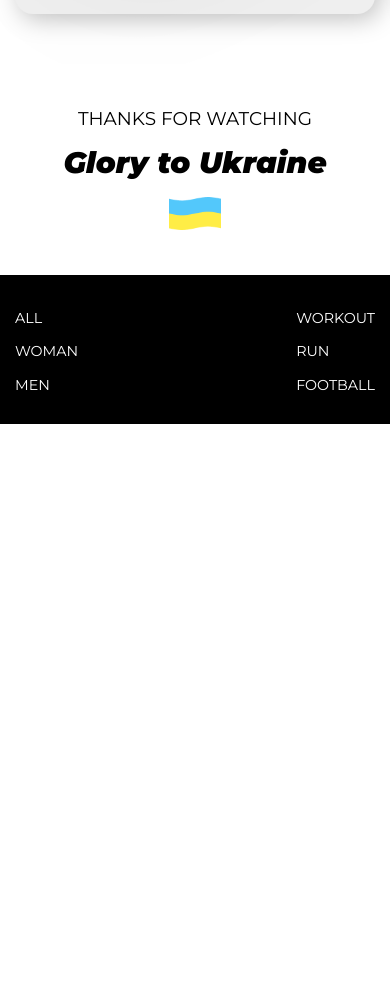
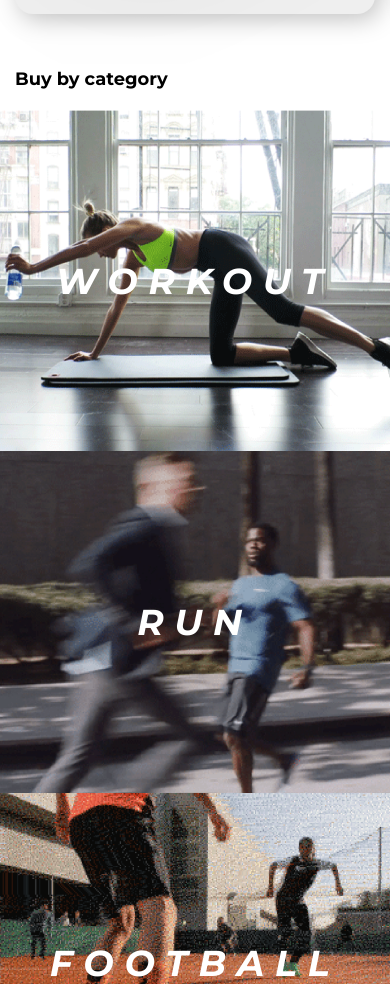
Before and after one commit to DimaD10/YourSneaker, a plain HTML site: page index.html in a window 390 px wide. Shown: the part 1942-2926 px from the top of the page. Before the commit the page ends 2366 px from the top, so only its background shows below. Drawn offline with nearby package versions, Linux system fonts and the light colour scheme.

Commit message:
Category finished, added smooth effect

```diff
--- a/css/style.css
+++ b/css/style.css
@@ -1177,13 +1177,13 @@ body {
     margin-top: calc(25px + 45 * (100vw - 320px) / 880);
   }
 }
-.slider__title {
+.slider__title, .category__title {
   font-weight: 700;
   font-size: 40px;
   line-height: 120%;
 }
 @media (max-width: 1200px) {
-  .slider__title {
+  .slider__title, .category__title {
     font-size: calc(16px + 24 * (100vw - 320px) / 880);
   }
 }
@@ -1241,6 +1241,118 @@ body {
 @media (max-widht: 767.98px) {
   .swiper-slide-prev, .swiper-slide-next {
     pointer-events: none;
+  }
+}
+
+.category__container {
+  display: -webkit-box;
+  display: -ms-flexbox;
+  display: flex;
+  -webkit-box-orient: vertical;
+  -webkit-box-direction: normal;
+      -ms-flex-direction: column;
+          flex-direction: column;
+}
+@media (max-width: 767.98px) {
+  .category__container {
+    padding: 0;
+  }
+}
+.category__title {
+  margin: 50px 0 30px 0;
+}
+@media (max-width: 1200px) {
+  .category__title {
+    margin-bottom: calc(20px + 10 * (100vw - 320px) / 880);
+    margin-top: calc(0px + 50 * (100vw - 320px) / 880);
+  }
+}
+@media (max-width: 767.98px) {
+  .category__title {
+    margin-left: 15px;
+  }
+}
+
+.category-slider {
+  display: -webkit-box;
+  display: -ms-flexbox;
+  display: flex;
+  -webkit-box-orient: vertical;
+  -webkit-box-direction: normal;
+      -ms-flex-direction: column;
+          flex-direction: column;
+}
+
+.category-slide {
+  display: -webkit-box;
+  display: -ms-flexbox;
+  display: flex;
+  -webkit-box-align: center;
+      -ms-flex-align: center;
+          align-items: center;
+  position: relative;
+}
+.category-slide:nth-child(2n) {
+  -webkit-box-orient: horizontal;
+  -webkit-box-direction: reverse;
+      -ms-flex-direction: row-reverse;
+          flex-direction: row-reverse;
+}
+.category-slide__left {
+  width: 50%;
+  display: -webkit-box;
+  display: -ms-flexbox;
+  display: flex;
+  -webkit-box-pack: center;
+      -ms-flex-pack: center;
+          justify-content: center;
+}
+@media (max-width: 767.98px) {
+  .category-slide__left {
+    width: 100%;
+    height: 100%;
+    position: absolute;
+    top: 0;
+    left: 0;
+    -webkit-box-align: center;
+        -ms-flex-align: center;
+            align-items: center;
+  }
+}
+.category-slide__title {
+  font-style: italic;
+  font-weight: 700;
+  font-size: 36px;
+  letter-spacing: 0.3em;
+  text-transform: uppercase;
+  color: #000000;
+  -webkit-transition: color ease-in-out 0.2s;
+  transition: color ease-in-out 0.2s;
+}
+.category-slide__title:hover {
+  color: #698de4;
+}
+@media (max-width: 767.98px) {
+  .category-slide__title {
+    color: #fff;
+  }
+}
+.category-slide__right {
+  width: 50%;
+  overflow: hidden;
+  height: 100%;
+}
+.category-slide__right img {
+  width: 100%;
+  height: 100%;
+  -o-object-fit: cover;
+     object-fit: cover;
+  -o-object-position: center;
+     object-position: center;
+}
+@media (max-width: 767.98px) {
+  .category-slide__right {
+    width: 100%;
   }
 }
 
--- a/index.html
+++ b/index.html
@@ -5,12 +5,16 @@
     <meta http-equiv="X-UA-Compatible" content="IE=edge">
     <meta name="viewport" content="width=device-width, initial-scale=1.0">
     <title>YourSneaker</title>
+    <link rel="icon" href="./img/logo-page.png">
     <link rel="stylesheet" href="https://cdn.jsdelivr.net/npm/swiper@8/swiper-bundle.min.css"/>
+    <link
+      rel="stylesheet"
+      href="https://cdn.jsdelivr.net/npm/locomotive-scroll@4.1.4/dist/locomotive-scroll.css"
+    />
     <link rel="stylesheet" href="./css/style.css">
-    <link rel="icon" href="./img/logo-page.png">
 </head>
 <body>
-    <div class="wrapper">
+    <div class="wrapper" data-scroll-container>
         <header class="header">
             <div class="header__container">
                 <div class="decor"></div>
@@ -224,6 +228,38 @@
                 </div>
             </section>
 
+            <section class="main__category category">
+                <div class="category__container">
+                    <h2 class="category__title">Buy by category</h2>
+                    <div class="category-slider">
+                        <div class="category-slide">
+                            <div class="category-slide__left">
+                                <a href="#" class="category-slide__title">WORKOUT</a>
+                            </div>
+                            <div class="category-slide__right">
+                                <img src="./img/categoryes/img1.png" alt="Workout">
+                            </div>
+                        </div>
+                        <div class="category-slide">
+                            <div class="category-slide__left">
+                                <a href="#" class="category-slide__title">RUN</a>
+                            </div>
+                            <div class="category-slide__right">
+                                <img src="./img/categoryes/img2.png" alt="RUN">
+                            </div>
+                        </div>
+                        <div class="category-slide">
+                            <div class="category-slide__left">
+                                <a href="#" class="category-slide__title">FOOTBALL</a>
+                            </div>
+                            <div class="category-slide__right">
+                                <img src="./img/categoryes/img3.png" alt="FOOTBALL">
+                            </div>
+                        </div>
+                    </div>
+                </div>
+            </section>
+
             <section class="main__message message">
                 <div class="message__container">
                     <p class="message__message">
@@ -283,5 +319,12 @@
     <script src="./js/burger.js"></script>
     <script src="./js/header.js"></script>
     <script src="./js/slider.js"></script>
+    <script src="https://cdn.jsdelivr.net/npm/locomotive-scroll@4.1.4/dist/locomotive-scroll.min.js"></script>
+    <script>
+        const scroller = new LocomotiveScroll({
+            el: document.querySelector('[data-scroll-container]'),
+            smooth: true
+        });
+    </script>
 </body>
 </html>
--- a/js/header.js
+++ b/js/header.js
@@ -24,4 +24,6 @@ function checkScroll() {
         header.classList.remove('fixed');
         main.style.cssText = "padding-top: 0px;"
     }
+
+    console.log(scrollPos);
 }
```
Also changed, not shown: img/categoryes/img1.png (added), img/categoryes/img2.png (added), img/categoryes/img3.png (added).
